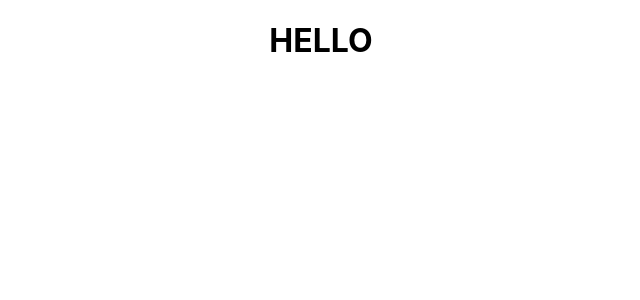
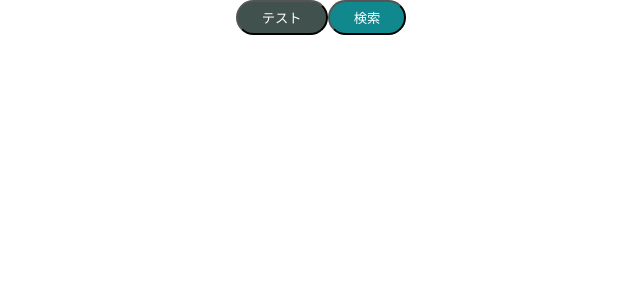
Before and after one commit to hayaten0415/AtomicDesign, a React (Create React App) app: page / in a window 1280 px wide. Shown: the top 300 px of the page, without its empty margins (319-959 px from the left). Built offline with nearby package versions, Linux system fonts and the light colour scheme.

Commit message:
create atom

```diff
--- a/package.json
+++ b/package.json
@@ -7,7 +7,7 @@
     "react-dom": "^18.0.0",
     "react-router-dom": "6",
     "react-scripts": "5.0.1",
-    "styled-component": "^2.8.0"
+    "styled-components": "^5.3.5"
   },
   "scripts": {
     "start": "react-scripts start",
--- a/src/App.js
+++ b/src/App.js
@@ -1,9 +1,12 @@
 import './App.css';
+import { PrimaryButton } from './components/atoms/button/PrimaryButton';
+import { SecondaryButton } from './components/atoms/button/SecondaryButton';
 
 const App = () => {
   return (
     <div className="App">
-      <h1>HELLO</h1>
+      <PrimaryButton>テスト</PrimaryButton>
+      <SecondaryButton>検索</SecondaryButton>
     </div>
   );
 }
--- /dev/null
+++ b/src/components/atoms/button/BasicButton.jsx
@@ -0,0 +1,13 @@
+import styled from "styled-components";
+
+export const BasicButton = styled.button`
+  color: #fff;
+  padding: 6px 24px;
+  bordor: none;
+  outline: none;
+  border-radius: 99999px;
+  &:hover {
+    cursor: pointer;
+    opacity: 0.8;
+  }
+`;
--- /dev/null
+++ b/src/components/atoms/button/PrimaryButton.jsx
@@ -0,0 +1,13 @@
+import styled from "styled-components";
+import { BasicButton } from "./BasicButton";
+
+export const PrimaryButton = (props) => {
+  const {children} = props
+  return  (
+    <StyledButton>{children}</StyledButton>
+  )
+}
+
+const StyledButton = styled(BasicButton)`
+  background-color: #40514e;
+`;
--- /dev/null
+++ b/src/components/atoms/button/SecondaryButton.jsx
@@ -0,0 +1,11 @@
+import styled from "styled-components";
+import { BasicButton } from "./BasicButton";
+
+export const SecondaryButton = (props) => {
+  const { children } = props;
+  return <StyledButton>{children}</StyledButton>;
+};
+
+const StyledButton = styled(BasicButton)`
+  background-color: #11888e;
+`;
```
Also changed, not shown: 1 other file (tests, documents, lock files or other folders).
